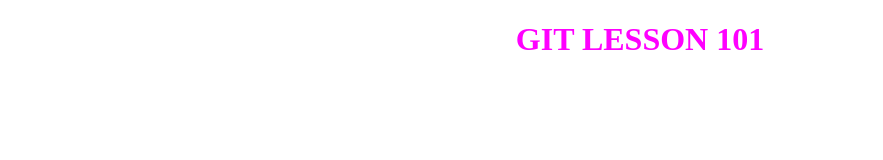
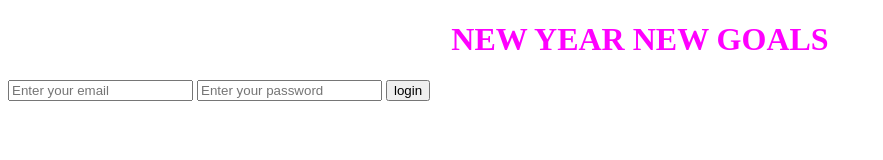
Before and after one commit to Hannahlab/NewProject, a plain HTML site: page index.html in a window 1280 px wide. Shown: the whole page, without its empty margins (0-883 px from the left). Drawn offline with Linux system fonts and the light colour scheme.

Commit message:
Updated h1 and added form with script link

```diff
--- a/index.html
+++ b/index.html
@@ -7,6 +7,12 @@
     <link rel="stylesheet" href="style.css" />
   </head>
   <body>
-    <h1>GIT LESSON 101</h1>
+    <h1>NEW YEAR NEW GOALS</h1>
+    <form>
+      <input type="email" placeholder="Enter your email" />
+      <input type="text" placeholder="Enter your password" />
+      <input type="submit" value="login" />
+    </form>
+    <script src="script.js"></script>
   </body>
 </html>
```
Also changed, not shown: script.js (added).
